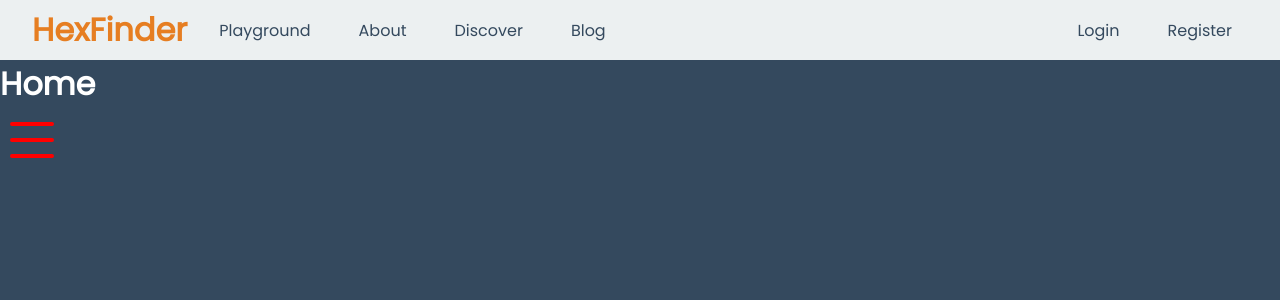
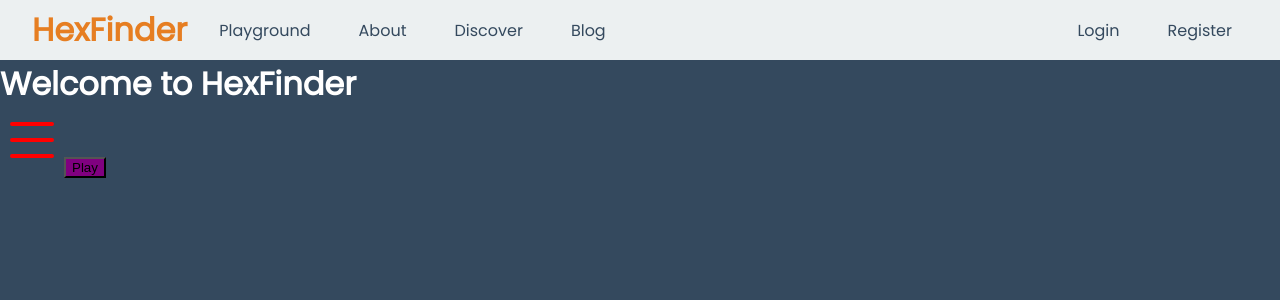
Before and after one commit to chrisbohne/HexenWerk, a React app: page / in a window 1280 px wide. Shown: the top 300 px of the page. Built offline with nearby package versions, Linux system fonts and the light colour scheme.

Commit message:
add Button test

```diff
--- a/src/components/Button/Button.tsx
+++ b/src/components/Button/Button.tsx
@@ -1,7 +1,16 @@
+import { FC } from 'react';
 import styles from './Button.module.scss';
 
-const Button = () => {
-  return <button className={styles.button}>Click</button>;
+interface IButton {
+  label: string;
+}
+
+const Button: FC<IButton> = ({ label }) => {
+  return (
+    <button data-testid="button" className={styles.button}>
+      {label}
+    </button>
+  );
 };
 
 export default Button;
--- a/src/pages/Home/Home.tsx
+++ b/src/pages/Home/Home.tsx
@@ -1,10 +1,12 @@
+import Button from '../../components/Button/Button';
 import Icon from '../../components/Icon/Icon';
 
 const Home = () => {
   return (
     <div>
-      <h1>Home</h1>
+      <h1>Welcome to HexFinder</h1>
       <Icon name="hamburger" color="red" size="64" />
+      <Button label="Play" />
     </div>
   );
 };
```
Also changed, not shown: 2 other files (tests, documents, lock files or other folders).
